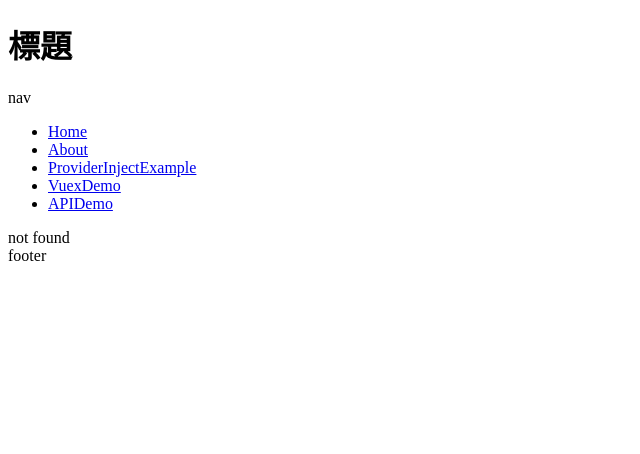
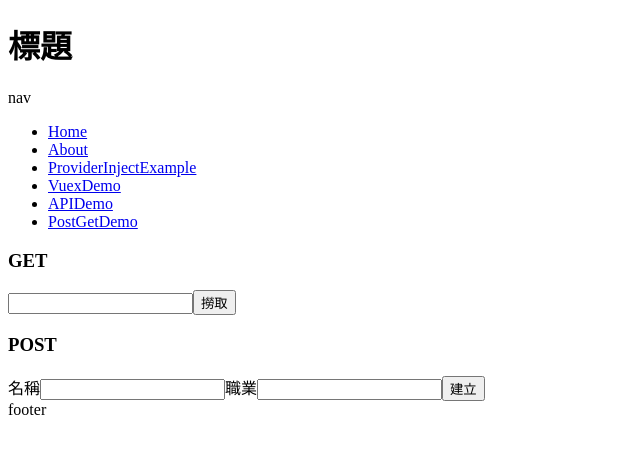
Before and after one commit to yuhsiang237/vue3-cheatsheet, a Vue app in the folder app/: page /PostGetDemo in a window 1280 px wide. Before the commit this address had no page. Shown: the top 454 px of the page, without its empty margins (0-640 px from the left). Built offline with nearby package versions, Linux system fonts and the light colour scheme.

Commit message:
getpostdemo

```diff
--- a/app/src/components/Nav.vue
+++ b/app/src/components/Nav.vue
@@ -18,6 +18,9 @@
       <li>
         <router-link to="/APIDemo">APIDemo</router-link>
       </li>
+      <li>
+        <router-link to="/PostGetDemo">PostGetDemo</router-link>
+      </li>
     </ul>
 </div>
 </template>
--- a/app/src/main.js
+++ b/app/src/main.js
@@ -7,6 +7,7 @@ import NotFound from './views/NotFound.vue'
 import ProviderInjectExample from './views/ProviderInjectExample.vue'
 import VuexDemo from './views/VuexDemo.vue'
 import APIDemo from './views/APIDemo.vue'
+import PostGetDemo from './views/PostGetDemo'
 import { createStore } from 'vuex'
 
 
@@ -19,6 +20,7 @@ routes:[
         { path: '/ProviderInjectExample', component: ProviderInjectExample },
         { path: '/VuexDemo', component: VuexDemo },
         { path: '/APIDemo', component: APIDemo },
+        { path:'/PostGetDemo',component:PostGetDemo},
         { path: '/:pathMatch(.*)*', component: NotFound },
     ]
 })
--- /dev/null
+++ b/app/src/views/PostGetDemo.vue
@@ -0,0 +1,70 @@
+<template>
+  <div>
+    <h3>GET</h3>
+    <input type="text" v-model="userId"/>
+    <button @click="getUser">撈取</button>
+    <div>
+      {{getUserResponse}}
+    </div>
+    <h3>POST</h3>
+    <label>名稱</label><input type="text" v-model="userName" />
+    <label>職業</label><input type="text"  v-model="jobTitle"/>
+    <button @click="createUser">建立</button>
+    <div>
+      {{createUserResponse}}
+    </div>
+
+  </div>
+</template>
+
+<script>
+ import { ref } from 'vue'
+ export default {
+   name: 'app-post-get-demo',
+   props: [],
+   components:{
+   },
+   setup(){
+
+    const userName = ref('')
+    const jobTitle = ref('')
+    const createUserResponse = ref('');
+    const userId = ref('');
+    const getUserResponse = ref('')
+
+    function createUser(){
+      fetch("https://reqres.in/api/users", {
+        method: "POST",
+        headers: { 'Content-Type': 'application/json' },
+        body: JSON.stringify({
+          "name": userName.value,
+          "job": jobTitle.value
+        })
+      })
+      .then(res=>res.json())
+      .then(res=>{
+        createUserResponse.value = JSON.stringify(res);
+      })
+    }
+
+
+    function getUser(){
+      fetch("https://reqres.in/api/users/" + userId.value)
+      .then(res=>res.json())
+      .then(res=>{
+        getUserResponse.value = JSON.stringify(res);
+      })
+    }
+
+    return {
+      userName,
+      jobTitle,
+      createUser,
+      createUserResponse,
+      getUserResponse,
+      userId,
+      getUser
+    }
+   }
+ }
+ </script>
```
